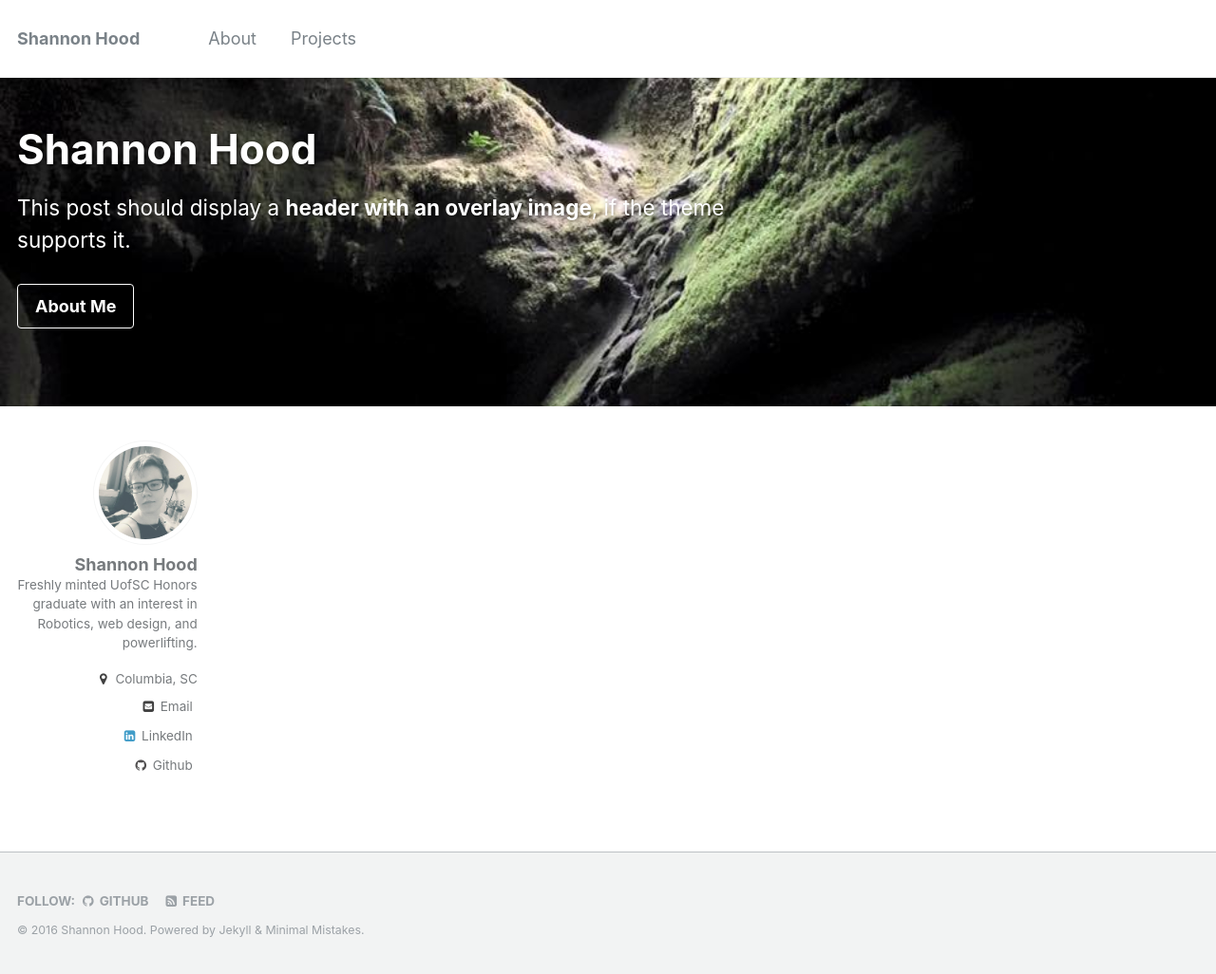
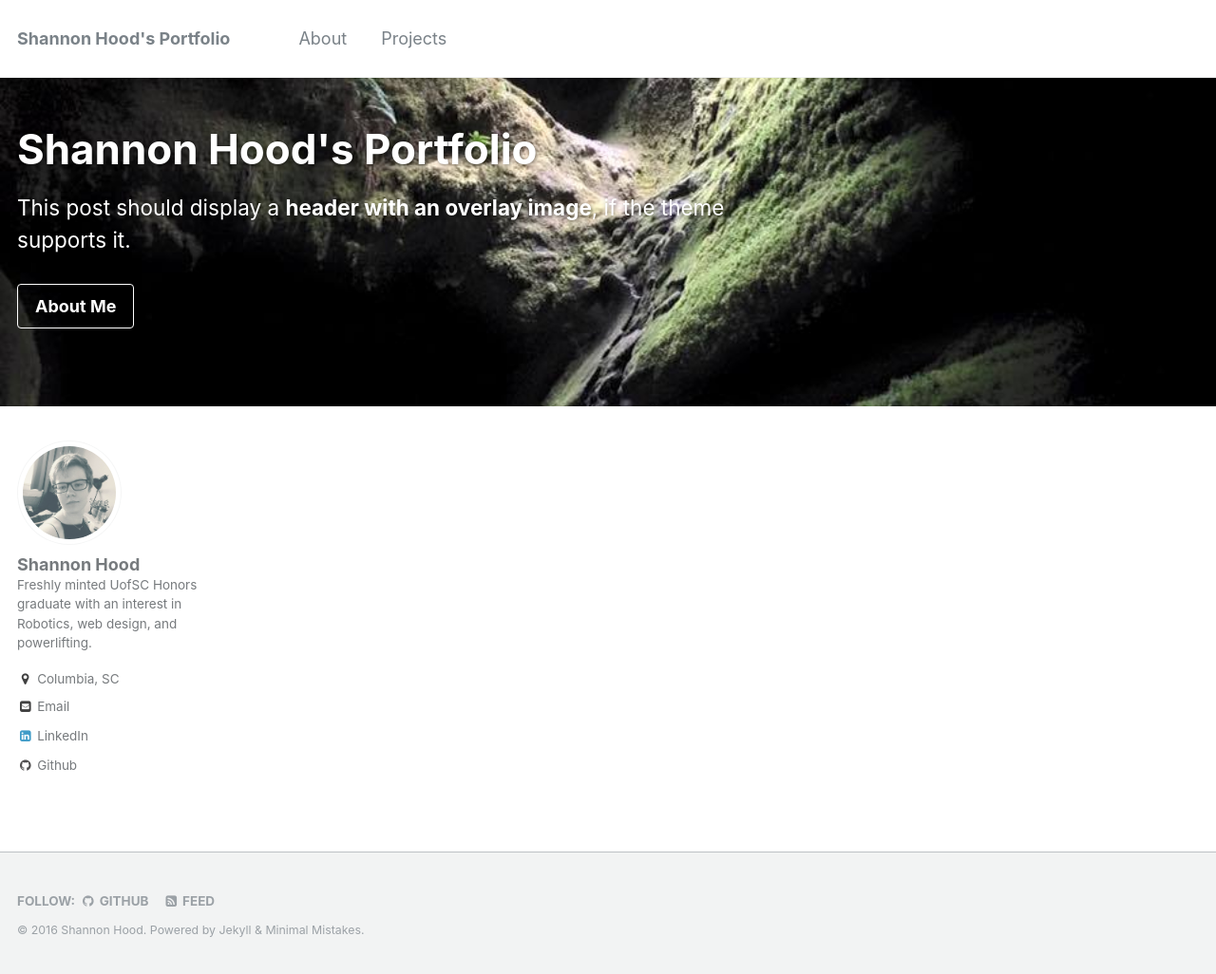
Before and after one commit to hoodsr/hoodsr.github.io, a Jekyll site: the page built from index.html, in a window 1280 px wide and 1026 px high. Shown: the whole window at 95% size. Built offline with Jekyll 4.4.1, drawn with Linux system fonts in a browser that asks for light colours; the list of posts is cut into pages by our own code.

Commit message:
minimal mistakes customized

```diff
--- a/_config.yml
+++ b/_config.yml
@@ -7,7 +7,7 @@
 
 # Site Settings
 locale                   : "en"
-title                    : "Shannon Hood"
+title                    : "Shannon Hood's Portfolio"
 title_separator          : "-"
 name                     : "Shannon Hood"
 description              : "An amazing website."
--- a/_layouts/splash.html
+++ b/_layouts/splash.html
@@ -8,12 +8,12 @@ layout: default
   {% include page__hero.html %}
 {% endif %}
 
-<div id="main" align="right" role="main">
+<div id="main" role="main">
   <article class="splash" itemscope itemtype="http://schema.org/CreativeWork">
-    {% if page.title %}<meta itemprop="headline" content="{{ page.title | markdownify | strip_html | strip_newlines | escape_once }}">{% endif %}
-    {% if page.excerpt %}<meta itemprop="description" content="{{ page.excerpt | markdownify | strip_html | strip_newlines | escape_once }}">{% endif %}
-    {% if page.date %}<meta itemprop="datePublished" content="{{ page.date | date: "%B %d, %Y" }}">{% endif %}
-    {% if page.modified %}<meta itemprop="dateModified" content="{{ page.modified | date: "%B %d, %Y" }}">{% endif %}
+    {% if page.title %}<meta itemprop="headline" align="right" content="{{ page.title | markdownify | strip_html | strip_newlines | escape_once }}">{% endif %}
+    {% if page.excerpt %}<meta itemprop="description" align="right" content="{{ page.excerpt | markdownify | strip_html | strip_newlines | escape_once }}">{% endif %}
+    {% if page.date %}<meta itemprop="datePublished" align="right" content="{{ page.date | date: "%B %d, %Y" }}">{% endif %}
+    {% if page.modified %}<meta itemprop="dateModified" align="right" content="{{ page.modified | date: "%B %d, %Y" }}">{% endif %}
 
     <section class="page__content" itemprop="text">
     {% include sidebar.html %}
```
